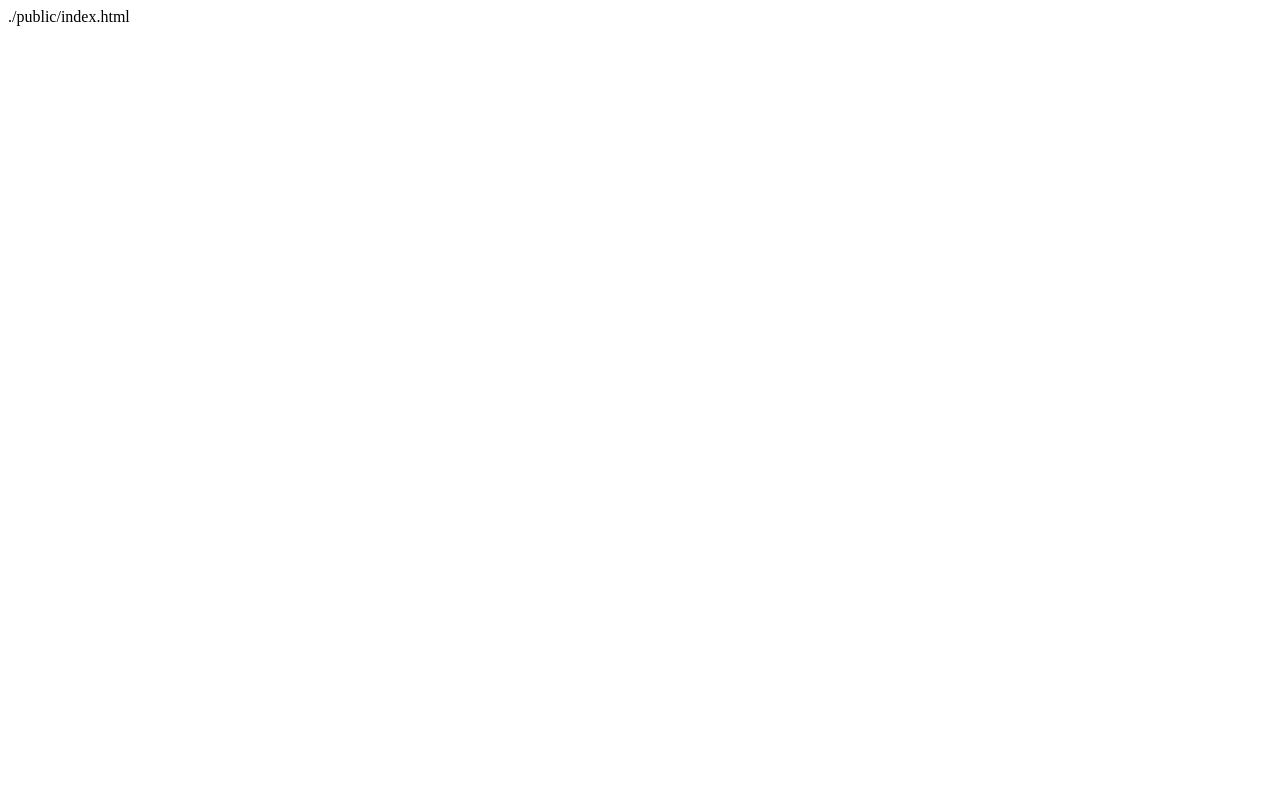
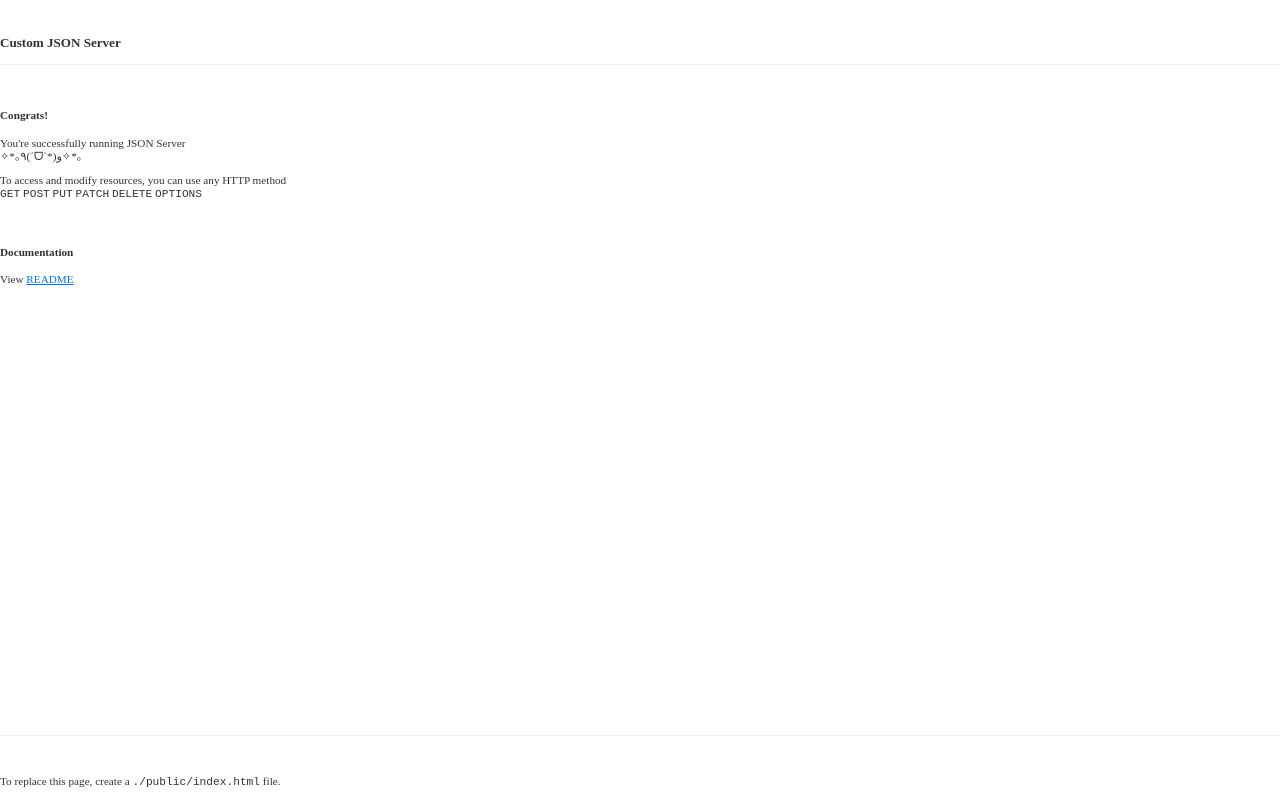
Before and after one commit to siegfriedgrimbeek/falsify-it, a website: page publica/index.html in a window 1280 px wide. Drawn offline with nearby package versions, Linux system fonts and the light colour scheme; a script that the page names is missing; a small style sheet from the web is missing.

Commit message:
updated public folder

```diff
--- a/publica/index.html
+++ b/publica/index.html
@@ -1 +1,61 @@
-./public/index.html
+<html>
+
+<head>
+  <title>JSON Server</title>
+  <link rel="stylesheet" href="//fonts.googleapis.com/css?family=Roboto:300,300italic,700,700italic">
+  <link rel="stylesheet" href="//cdn.rawgit.com/necolas/normalize.css/master/normalize.css">
+  <link rel="stylesheet" href="//cdn.rawgit.com/milligram/milligram/master/dist/milligram.min.css">
+  <link rel="stylesheet" href="style.css">
+</head>
+
+<body>
+  <header>
+    <div class="container">
+      <h3>Custom JSON Server</h3>
+    </div>
+  </header>
+  <main>
+    <div class="container">
+      <h4>Congrats!</h4>
+      <p>
+        You're successfully running JSON Server
+        <br> ✧*｡٩(ˊᗜˋ*)و✧*｡
+      </p>
+
+      <div id="resources"></div>
+
+      <p>
+        To access and modify resources, you can use any HTTP method
+        <br>
+        <code>GET</code>
+        <code>POST</code>
+        <code>PUT</code>
+        <code>PATCH</code>
+        <code>DELETE</code>
+        <code>OPTIONS</code>
+      </p>
+
+      <div id="custom-routes"></div>
+
+      <h4>Documentation</h4>
+      <p>
+        View
+        <a href="https://github.com/typicode/json-server">README</a>
+      </p>
+    </div>
+  </main>
+
+  <footer>
+    <div class="container">
+      <p>
+        To replace this page, create a
+        <code>./public/index.html</code> file.
+      </p>
+    </div>
+  </footer>
+
+  <script src="https://unpkg.com/mithril/mithril.min.js"></script>
+  <script src="main.js"></script>
+</body>
+
+</html>
--- /dev/null
+++ b/publica/main.js
@@ -0,0 +1,39 @@
+'use strict';
+
+/* global m */
+
+// Resource list
+var db = {};
+
+m.request('db').then(function (data) {
+  db = data;
+});
+
+m.mount(document.getElementById('resources'), {
+  view: function view() {
+    var keys = Object.keys(db);
+    var resourceList = m('ul', keys.map(function (key) {
+      return m('li', [m('a', { href: key }, '/' + key), m('sup', Array.isArray(db[key]) ? ' ' + db[key].length + 'x' : ' object')]);
+    }).concat([m('a', { href: 'db' }, '/db'), m('sup', m('em', ' state'))]));
+
+    return [m('h4', 'Resources'), keys.length ? resourceList : m('p', 'No resources found')];
+  }
+});
+
+// Custom routes
+var customRoutes = {};
+
+m.request('__rules').then(function (data) {
+  customRoutes = data;
+});
+
+m.mount(document.getElementById('custom-routes'), {
+  view: function view() {
+    var rules = Object.keys(customRoutes);
+    if (rules.length) {
+      return [m('h4', 'Custom routes'), m('table', rules.map(function (rule) {
+        return m('tr', [m('td', rule), m('td', '⇢ ' + customRoutes[rule])]);
+      }))];
+    }
+  }
+});
--- /dev/null
+++ b/publica/style.css
@@ -0,0 +1,73 @@
+html {
+  font-size: 70%;
+}
+
+body {
+  display: flex;
+  min-height: 100vh;
+  flex-direction: column;
+  padding:0;
+  margin: 0;
+  color: #333;
+  letter-spacing: 0;
+}
+
+header {
+  padding-top: 2.0rem;
+  border-bottom: 1px solid #EEE;
+}
+
+header a, header a:hover {
+  text-decoration: none;
+}
+
+main {
+  flex: 1;
+}
+
+footer {
+  padding-top: 2.5rem;
+  border-top: 1px solid #EEE;
+}
+
+h4 {
+  margin-top: 4rem;
+}
+
+a {
+  color: #0275d8;
+}
+
+a:hover {
+  color: #014c8c;
+  text-decoration: underline;
+}
+
+table {
+  margin-left: 0;
+}
+
+td {
+  border: 0;
+  padding: 0 1em .5em 0;
+  color: #014c8c;
+}
+
+td:first-child {
+  width: 1%;
+  white-space: nowrap;
+}
+
+ul {
+  list-style-position: inside;
+  padding-left: 0;
+}
+
+li {
+  list-style-type: none;
+  margin-bottom: .2rem;
+}
+
+code {
+  border-radius: 0;
+}
```
Also changed, not shown: publica/favicon.ico (added), publica/images/json.png (added).
